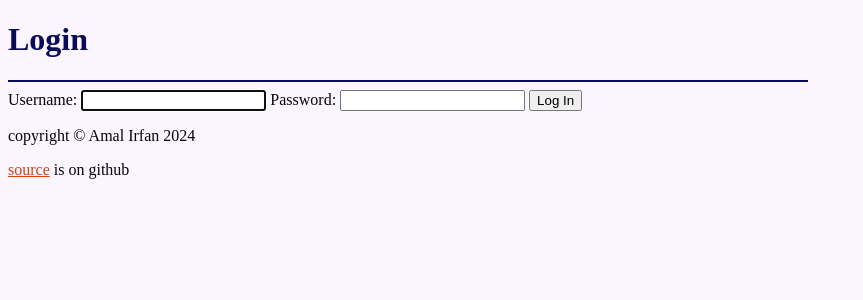
After one commit to AmalIrfan/Cherry, a Django app: page /account/login/ in a window 1280 px wide. The commit adds this page. Shown: the top 300 px of the page, without its empty margins (0-863 px from the left). Run offline with Django 4.2, Linux system fonts and the light colour scheme.

Commit message:
Added login and logout

```diff
--- a/cherry/settings.py
+++ b/cherry/settings.py
@@ -130,3 +130,6 @@ STATIC_ROOT = BASE_DIR / '_static'
 # https://docs.djangoproject.com/en/4.2/ref/settings/#default-auto-field
 
 DEFAULT_AUTO_FIELD = 'django.db.models.BigAutoField'
+
+LOGIN_REDIRECT_URL = "/"
+LOGOUT_REDIRECT_URL = "/"
--- a/pages/urls.py
+++ b/pages/urls.py
@@ -1,5 +1,6 @@
 from django.urls import path, include
 from django.contrib import admin
+from django.contrib.auth import urls as auth_urls
 from .views import home, home_redirect, about
 
 urlpatterns = [
@@ -7,4 +8,5 @@ urlpatterns = [
     path('home/', home_redirect),
     path('about/', about),
     path('admin/', admin.site.urls),
+    path('account/', include(auth_urls)),
 ]
--- a/static/css/style.css
+++ b/static/css/style.css
@@ -13,7 +13,7 @@ hr {
  border-color: var(--accent);
  border-style: solid;
 }
-a {
+a, .link-btn {
  color: var(--primary);
  &:visited {
   color: var(--secondary);
--- a/templates/_base.html
+++ b/templates/_base.html
@@ -7,6 +7,12 @@
 	<style>{% block style %}{% endblock style%}
 		body {
 			max-width: 50em;
+		}
+	  .link-btn {
+			background: none;
+			border: none;
+			text-decoration: underline;
+			padding: 0;
 		}
 	</style>
 <head>
--- /dev/null
+++ b/templates/registration/login.html
@@ -0,0 +1,17 @@
+{% extends "_base.html" %}
+{% block meta %}
+<!--<meta name="google-site-verification" content="Q6ug8IV1NgZO5OyiIzpeKfgUQ1AhIwzj2KS0QwSzUbs" />-->
+	<title>Login page</title>
+{% endblock meta %}
+{% block content %}
+	<h1>Login</h1>
+	<hr>
+	<form method="post">
+		{% csrf_token %}
+		{{ form }}
+		<button type="submit">Log In</button>
+	</form>
+{% endblock content %}
+{% comment %}
+vim: ts=2 sw=2
+{% endcomment %}
```
Also changed, not shown: templates/pages/home.html (+11 -0 lines).
